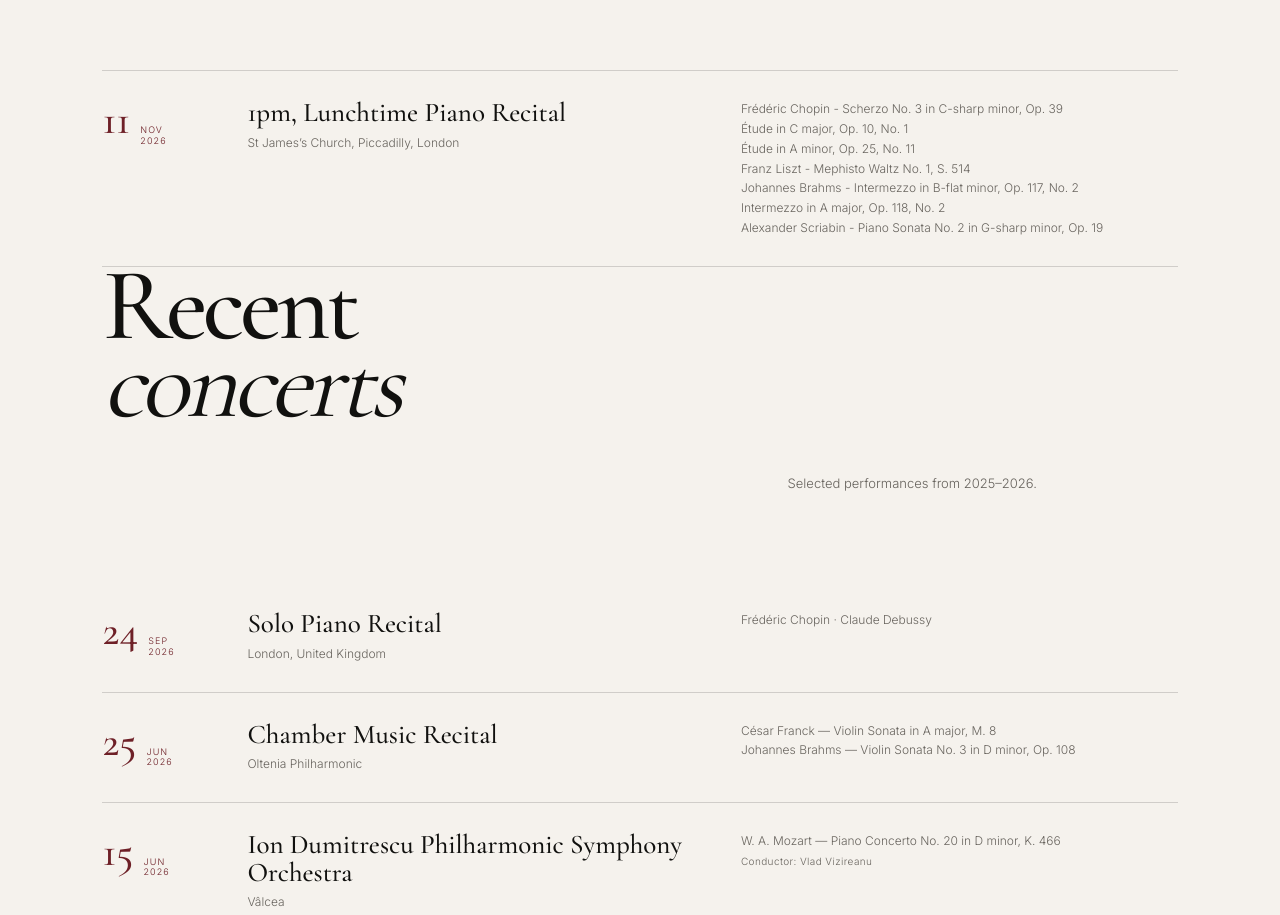
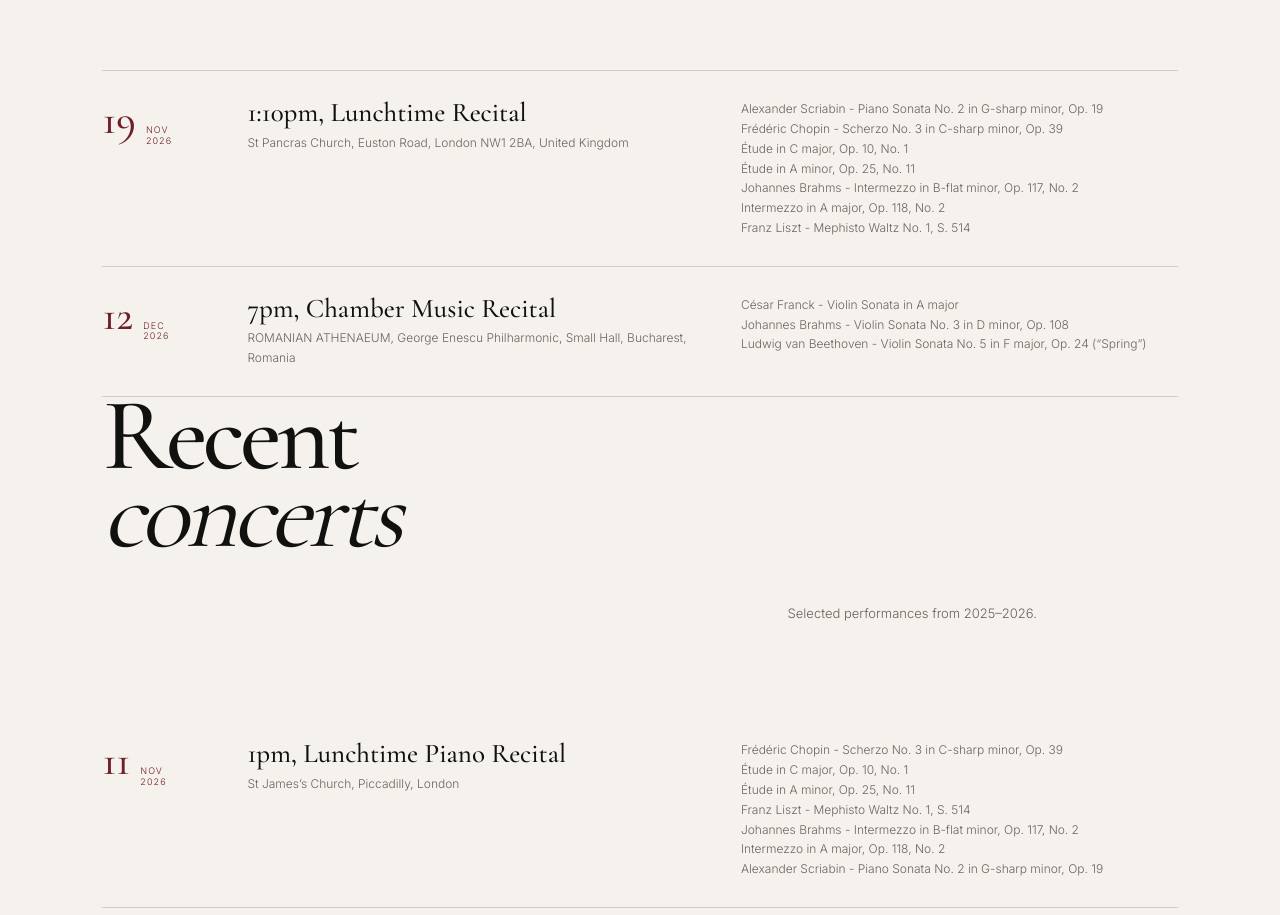
Before and after one commit to edwardtait84/robertbascoveanu.com, a plain HTML site: page index.html in a window 1280 px wide. Shown: the part 3500-4415 px from the top of the page. Drawn offline with nearby package versions, Linux system fonts and the light colour scheme.

Commit message:
Update index.html

```diff
--- a/index.html
+++ b/index.html
@@ -223,15 +223,25 @@ h2 { font:500 clamp(64px,8vw,120px)/.76 var(--serif); letter-spacing:-.045em; }
       </div>
       <div class="concert-list">
         <article class="concert">
-          <div class="date"><strong>11</strong><span>NOV<br>2026</span></div>
-          <div class="concert-main"><h3>1pm, Lunchtime Piano Recital</h3><p>St James’s Church, Piccadilly, London</p></div>
-          <div class="concert-program">Frédéric Chopin - Scherzo No. 3 in C-sharp minor, Op. 39<br>Étude in C major, Op. 10, No. 1<br>Étude in A minor, Op. 25, No. 11<br>Franz Liszt - Mephisto Waltz No. 1, S. 514<br>Johannes Brahms - Intermezzo in B-flat minor, Op. 117, No. 2<br>Intermezzo in A major, Op. 118, No. 2<br>Alexander Scriabin - Piano Sonata No. 2 in G-sharp minor, Op. 19</div>
+          <div class="date"><strong>19</strong><span>NOV<br>2026</span></div>
+          <div class="concert-main"><a href="https://www.stpancraschurch.org/events/lunchtime-recital-robert-bascoveanu-piano"><h3>1:10pm, Lunchtime Recital</h3></a><p>St Pancras Church, Euston Road, London NW1 2BA, United Kingdom</p></div>
+          <div class="concert-program">Alexander Scriabin - Piano Sonata No. 2 in G-sharp minor, Op. 19<br>Frédéric Chopin - Scherzo No. 3 in C-sharp minor, Op. 39<br>Étude in C major, Op. 10, No. 1<br>Étude in A minor, Op. 25, No. 11<br>Johannes Brahms - Intermezzo in B-flat minor, Op. 117, No. 2<br>Intermezzo in A major, Op. 118, No. 2<br>Franz Liszt - Mephisto Waltz No. 1, S. 514</div>
+        </article>
+        <article class="concert">
+          <div class="date"><strong>12</strong><span>DEC<br>2026</span></div>
+          <div class="concert-main"><a href="https://filarmonicaenescu.ro/ro/eveniment/recital-cameral-8055"><h3>7pm, Chamber Music Recital</h3></a><p>ROMANIAN ATHENAEUM, George Enescu Philharmonic, Small Hall, Bucharest, Romania</p></div>
+          <div class="concert-program">César Franck - Violin Sonata in A major<br>Johannes Brahms - Violin Sonata No. 3 in D minor, Op. 108<br>Ludwig van Beethoven - Violin Sonata No. 5 in F major, Op. 24 (“Spring”)</div>
         </article>
       </div>
       <div class="section-heading-row">
         <h2>Recent<br><em>concerts</em></h2>
         <p>Selected performances from 2025–2026.</p>
       </div>
+        <article class="concert">
+          <div class="date"><strong>11</strong><span>NOV<br>2026</span></div>
+          <div class="concert-main"><h3>1pm, Lunchtime Piano Recital</h3><p>St James’s Church, Piccadilly, London</p></div>
+          <div class="concert-program">Frédéric Chopin - Scherzo No. 3 in C-sharp minor, Op. 39<br>Étude in C major, Op. 10, No. 1<br>Étude in A minor, Op. 25, No. 11<br>Franz Liszt - Mephisto Waltz No. 1, S. 514<br>Johannes Brahms - Intermezzo in B-flat minor, Op. 117, No. 2<br>Intermezzo in A major, Op. 118, No. 2<br>Alexander Scriabin - Piano Sonata No. 2 in G-sharp minor, Op. 19</div>
+        </article>
         <article class="concert">
           <div class="date"><strong>24</strong><span>SEP<br>2026</span></div>
           <div class="concert-main"><h3>Solo Piano Recital</h3><p>London, United Kingdom</p></div>
```
